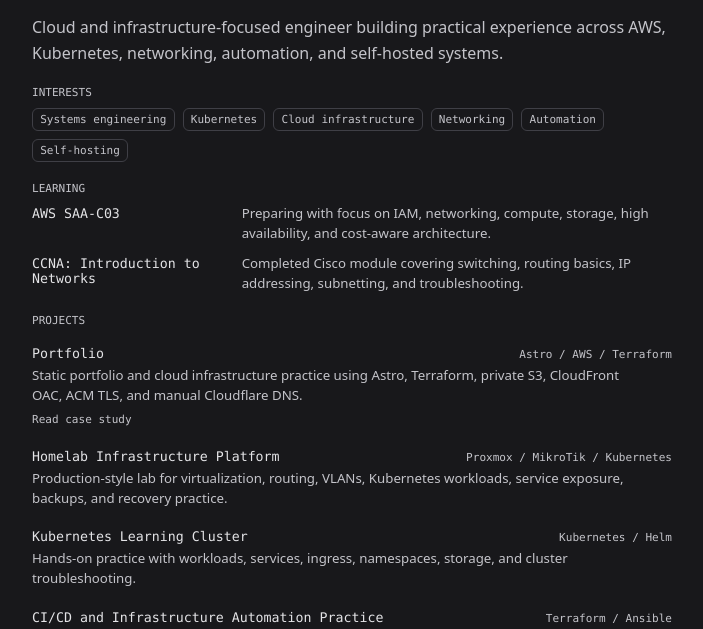
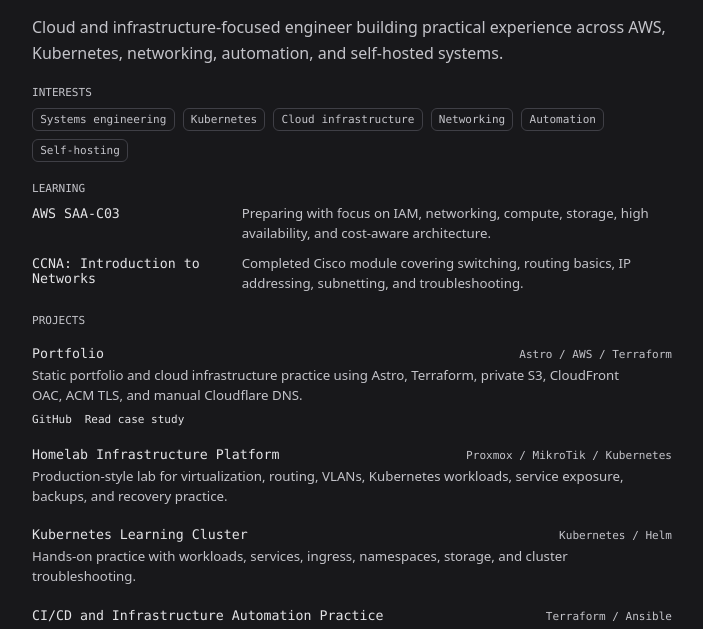
Before and after one commit to kerbatek/mrembiasz-site, an Astro site: page / in a window 1280 px wide. Shown: the part 163-792 px from the top of the page, without its empty margins (288-991 px from the left). Built offline with nearby package versions, Linux system fonts and the light colour scheme; Astro itself is replaced by a stand-in of ours.

Commit message:
feat: add project links

```diff
--- a/src/pages/index.astro
+++ b/src/pages/index.astro
@@ -36,6 +36,7 @@
     description:
       "Static portfolio and cloud infrastructure practice using Astro, Terraform, private S3, CloudFront OAC, ACM TLS, and manual Cloudflare DNS.",
     href: "/projects/personal-site-aws-deployment/",
+    repositoryHref: "https://github.com/kerbatek/mrembiasz-site",
   },
   {
     title: "Homelab Infrastructure Platform",
@@ -112,6 +113,7 @@
       name="description"
       content="Personal landing page for Mateusz Rembiasz."
     />
+    <link rel="icon" href="/favicon.svg" type="image/svg+xml" />
     <title>Mateusz Rembiasz</title>
   </head>
   <body>
@@ -170,6 +172,19 @@
                   <span>{project.stack}</span>
                 </div>
                 <p>{project.description}</p>
+                <div class="project-links">
+                  {
+                    project.repositoryHref && (
+                      <a
+                        class="project-link"
+                        href={project.repositoryHref}
+                        rel="noopener noreferrer"
+                        target="_blank"
+                      >
+                        GitHub
+                      </a>
+                    )
+                  }
                   {
                     project.href && (
                       <a class="project-link" href={project.href}>
@@ -177,6 +192,7 @@
                       </a>
                     )
                   }
+                </div>
               </article>
             ))
           }
--- a/src/styles/global.css
+++ b/src/styles/global.css
@@ -220,14 +220,21 @@
   color: var(--text);
 }
 
+.project-links {
+  display: flex;
+  flex-wrap: wrap;
+  gap: 0.8rem;
+}
+
 .project-link {
   display: inline-flex;
   margin-top: 0.45rem;
-  color: var(--muted);
+  color: var(--text);
   font-family:
     ui-monospace, SFMono-Regular, Menlo, Monaco, Consolas, "Liberation Mono",
     monospace;
   font-size: 0.69rem;
+  font-weight: 500;
 }
 
 .project span {
```
Also changed, not shown: src/pages/projects/personal-site-aws-deployment.astro (+11 -0 lines), public/favicon.svg (added). Lines whose indentation alone changed are shown as unchanged.
